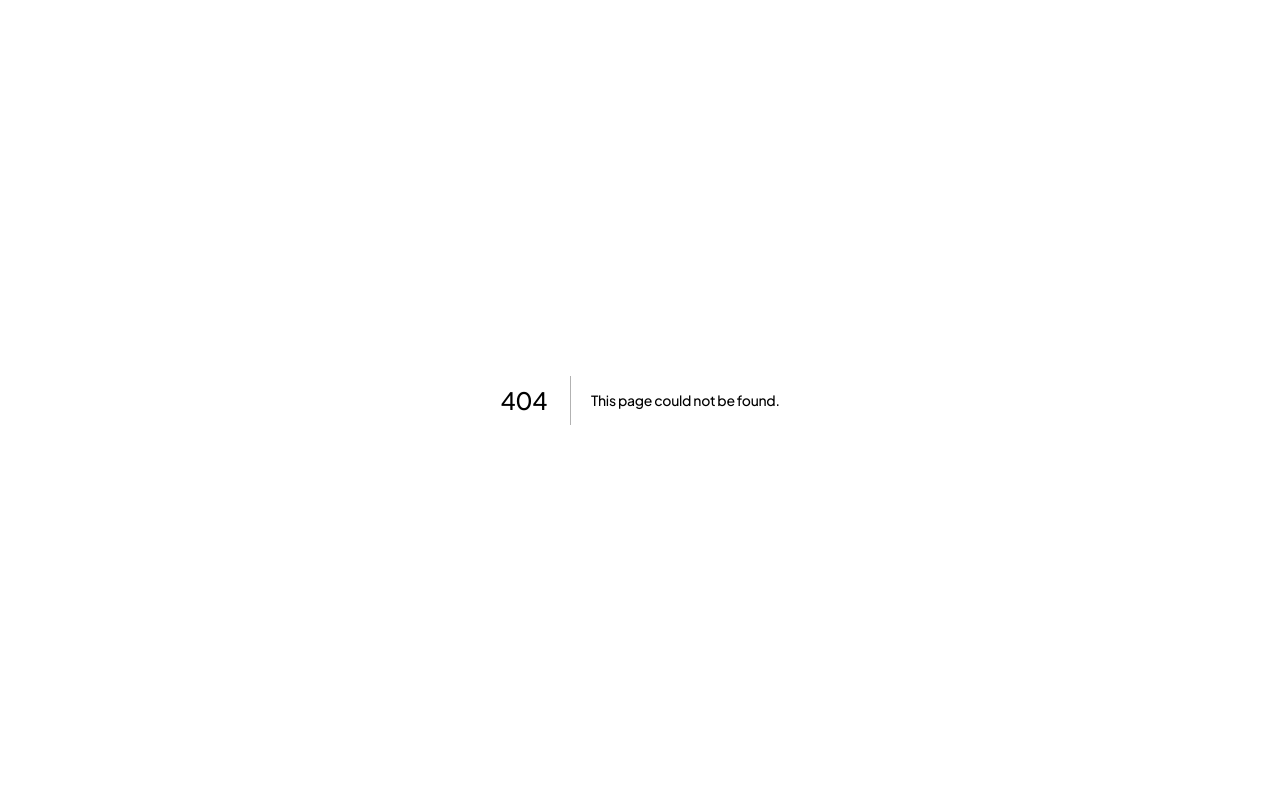
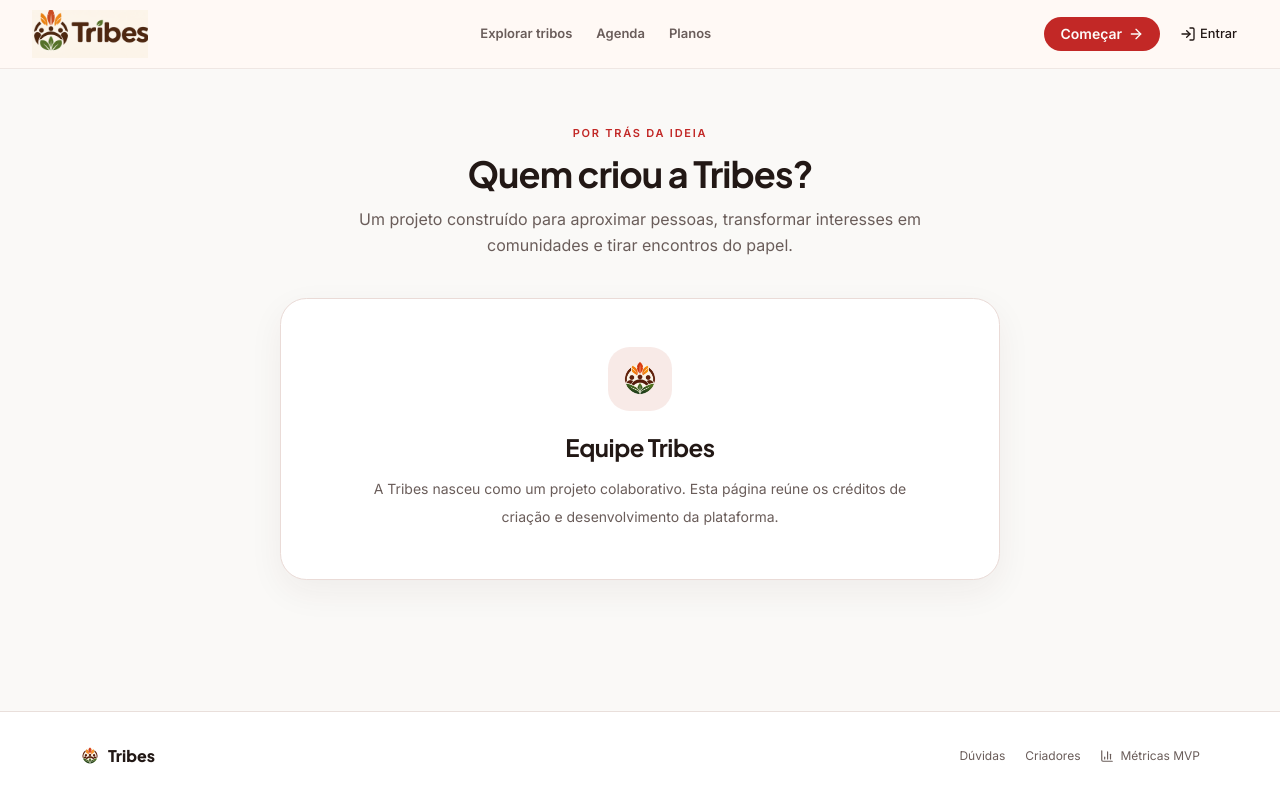
Before and after one commit to ArthurG12/Tribes, a Next.js app in the folder frontend/: page /criadores in a window 1280 px wide. Before the commit this address had no page. Built offline with nearby package versions, Linux system fonts and the light colour scheme.

Commit message:
Adiciona página sobre os criadores da Tribes

```diff
--- /dev/null
+++ b/frontend/src/app/criadores/page.tsx
@@ -0,0 +1,17 @@
+import { PageIntro, PageShell } from "@/components/tribes/page-shell";
+import { TribesMark } from "@/components/tribes/tribes-mark";
+
+export default function CreatorsPage() {
+  return (
+    <PageShell>
+      <PageIntro eyebrow="Por trás da ideia" title="Quem criou a Tribes?" description="Um projeto construído para aproximar pessoas, transformar interesses em comunidades e tirar encontros do papel." />
+      <section className="mx-auto max-w-3xl px-4 pb-20 pt-10 sm:px-6">
+        <div className="rounded-3xl border border-[#eadbd7] bg-white p-8 text-center shadow-[0_12px_35px_rgba(65,35,30,0.06)] sm:p-12">
+          <div className="mx-auto flex size-16 items-center justify-center rounded-2xl bg-[#f8eae7]"><TribesMark className="size-10" /></div>
+          <h2 className="mt-5 font-heading text-2xl font-bold text-foreground">Equipe Tribes</h2>
+          <p className="mx-auto mt-3 max-w-xl text-sm leading-7 text-muted-foreground">A Tribes nasceu como um projeto colaborativo. Esta página reúne os créditos de criação e desenvolvimento da plataforma.</p>
+        </div>
+      </section>
+    </PageShell>
+  );
+}
```
